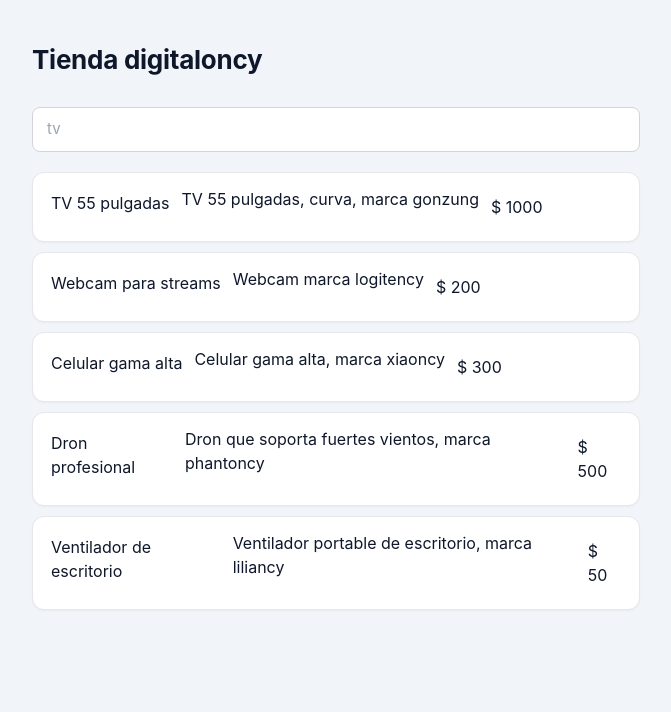
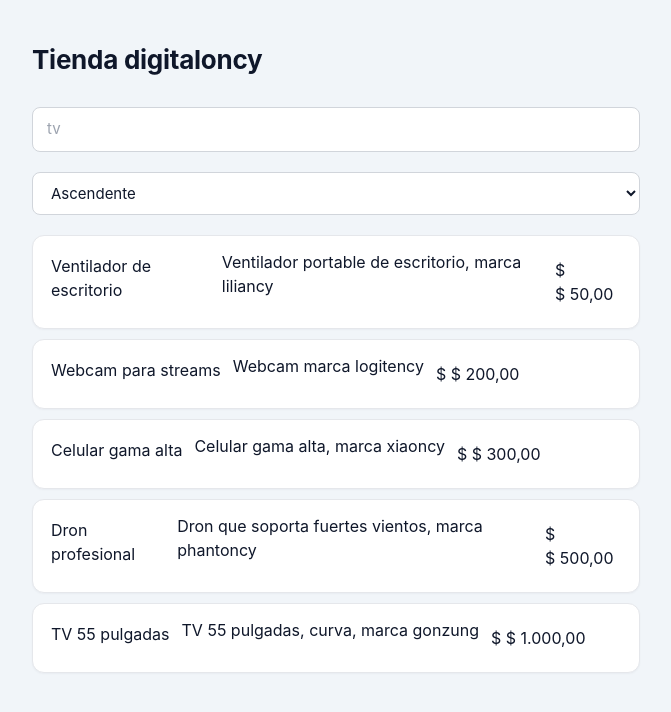
Before and after one commit to Avila-Pato/Interview__Challenges, a Next.js app: page /proyectos-logicos/buscador-de-listar/caso-1 in a window 1280 px wide. Shown: the top 712 px of the page, without its empty margins (304-975 px from the left). Built offline with nearby package versions, Linux system fonts and the light colour scheme.

Commit message:
CASO 1 listo

```diff
--- a/app/proyectos-logicos/buscador-de-listar/caso-1/api.ts
+++ b/app/proyectos-logicos/buscador-de-listar/caso-1/api.ts
@@ -39,7 +39,7 @@
 
     if (query) {
       results = results.filter((product) => {
-        return product.title.includes(query);
+        return product.title.toLowerCase().includes(query.toLowerCase());
       });
     }
 
--- a/app/proyectos-logicos/buscador-de-listar/caso-1/page.tsx
+++ b/app/proyectos-logicos/buscador-de-listar/caso-1/page.tsx
@@ -1,29 +1,55 @@
-
+"use client";
 import {useEffect, useState} from "react";
 
 import api from "./api";
 import { Product } from "./type";
 
+type Sort = "asc" | "desc";
+
 function App() {
   const [products, setProducts] = useState<Product[]>([]);
   const [query, setQuery] = useState<string>("");
+  const [loading, setLoading] = useState<boolean>(true);
+
+  // filtros sorted Products
+  const [sort, setSort] = useState<Sort>("asc");
+
+  const sortedProduct = products.sort((a, b) => {
+    if (sort === "asc") {
+      return a.price - b.price;
+    } else {
+      return b.price - a.price;
+    }
+  })
 
   useEffect(() => {
-    api.search(query).then(setProducts);
+    api.search(query).then(setProducts).finally(() => setLoading(false));
   }, [query]);
+
+
+  //Formater para mostrar el precio argentino
+  const formater = new Intl.NumberFormat("es-AR", { style: "currency", currency: "ARS" });
 
   return (
     <main>
       <h1>Tienda digitaloncy</h1>
       <input name="text" placeholder="tv" type="text" onChange={(e) => setQuery(e.target.value)} />
+      <select onChange={(e) => setSort(e.target.value as Sort)}>
+        <option value="asc">Ascendente</option>
+        <option value="desc">Descendente</option>
+      </select>
       <ul>
-        {products.map((product) => (
+        { loading ? (
+          <li>Cargando...</li>
+        ): (
+        sortedProduct.map((product) => (
           <li key={product.id}>
             <h4>{product.title}</h4>
             <p>{product.description}</p>
-            <span>$ {product.price}</span>
+            <span>$ {formater.format(product.price)}</span>
           </li>
-        ))}
+        ))
+        )}
       </ul>
     </main>
   );
```
Also changed, not shown: app/proyectos-logicos/buscador-de-listar/caso-0/README.md, app/proyectos-logicos/buscador-de-listar/caso-1/README.md.
